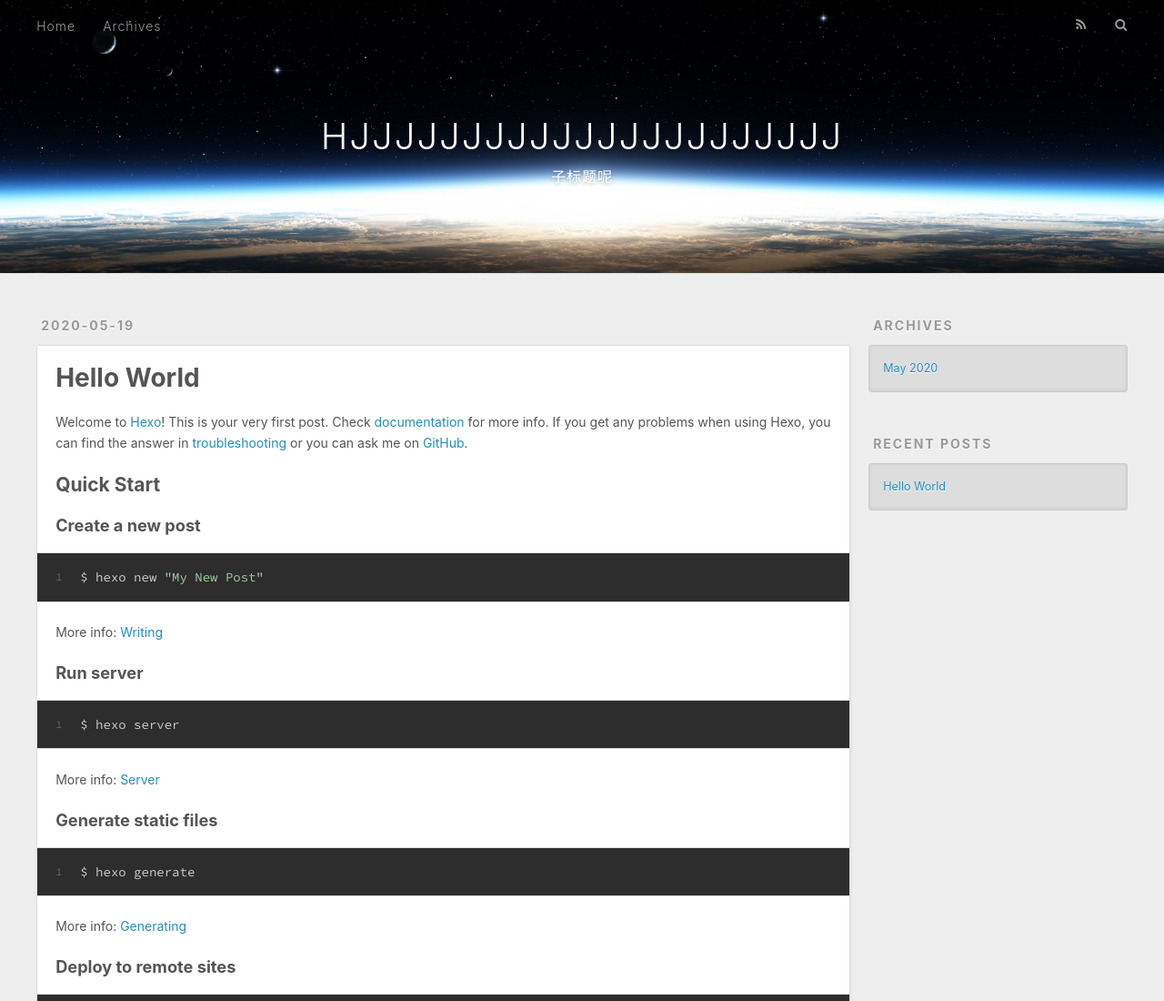
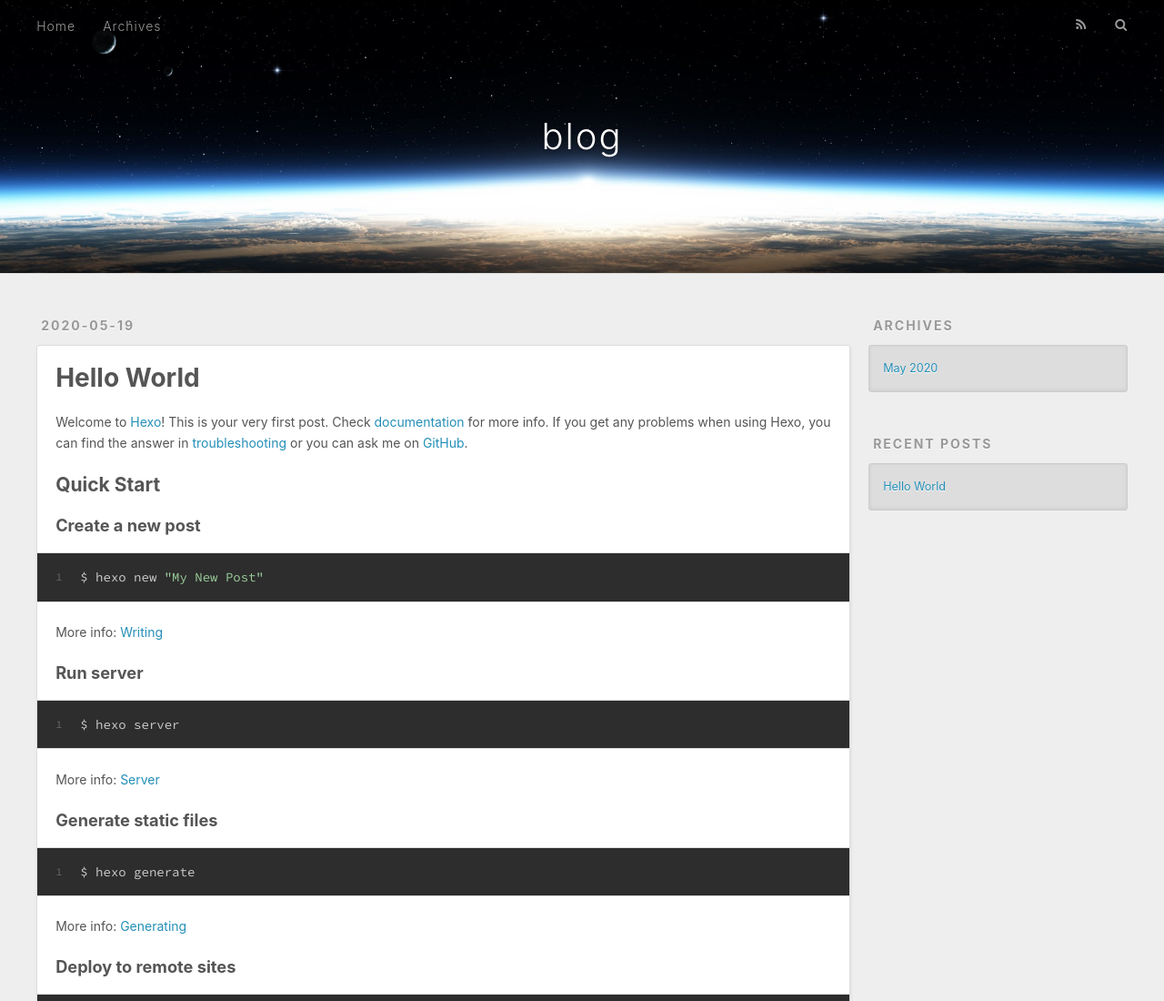
Before and after one commit to LimboperFormer/LimboperFormer.github.io, a plain HTML site: page index.html in a window 1280 px wide. Shown: the top 1100 px of the page at 91% size. Drawn offline with nearby package versions, Linux system fonts and the light colour scheme.

Commit message:
Site updated: 2020-05-20 01:22:33

```diff
--- a/index.html
+++ b/index.html
@@ -5,19 +5,17 @@
 
 
 
-  <title>HJJJJJJJJJJJJJJJJJJJJJJ</title>
+  <title>blog</title>
   <meta name="viewport" content="width=device-width, initial-scale=1, maximum-scale=1">
-  <meta name="description" content="博客描述">
-<meta property="og:type" content="website">
-<meta property="og:title" content="HJJJJJJJJJJJJJJJJJJJJJJ">
+  <meta property="og:type" content="website">
+<meta property="og:title" content="blog">
 <meta property="og:url" content="http://yoursite.com/index.html">
-<meta property="og:site_name" content="HJJJJJJJJJJJJJJJJJJJJJJ">
-<meta property="og:description" content="博客描述">
+<meta property="og:site_name" content="blog">
 <meta property="og:locale" content="en_US">
 <meta property="article:author" content="Lee">
 <meta name="twitter:card" content="summary">
 
-    <link rel="alternate" href="/atom.xml" title="HJJJJJJJJJJJJJJJJJJJJJJ" type="application/atom+xml">
+    <link rel="alternate" href="/atom.xml" title="blog" type="application/atom+xml">
 
 
     <link rel="icon" href="/favicon.png">
@@ -38,12 +36,8 @@
   <div id="header-outer" class="outer">
     <div id="header-title" class="inner">
       <h1 id="logo-wrap">
-        <a href="/" id="logo">HJJJJJJJJJJJJJJJJJJJJJJ</a>
+        <a href="/" id="logo">blog</a>
       </h1>
-
-        <h2 id="subtitle-wrap">
-          <a href="/" id="subtitle">子标题呢</a>
-        </h2>
 
     </div>
     <div id="header-inner" class="inner">
@@ -109,7 +103,7 @@
 
     </div>
     <footer class="article-footer">
-      <a data-url="http://yoursite.com/2020/05/19/hello-world/" data-id="ckae6fb3d0000pkwpeafl3kye" class="article-share-link">Share</a>
+      <a data-url="http://yoursite.com/2020/05/19/hello-world/" data-id="ckae6qlei0000rowp4rl02x30" class="article-share-link">Share</a>
 
 
     </footer>
```
Also changed, not shown: 2020/05/19/hello-world/index.html (+5 -9 lines), archives/2020/05/index.html (+6 -12 lines), archives/2020/index.html (+6 -12 lines), archives/index.html (+6 -12 lines).
